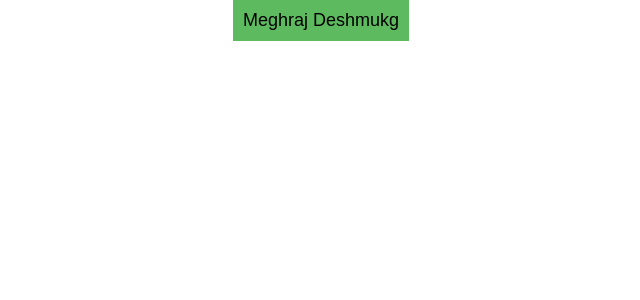
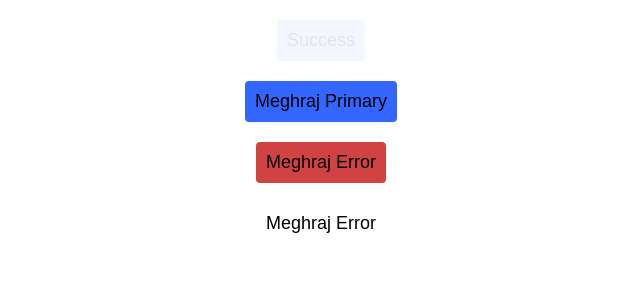
Before and after one commit to handsome-me/DashinglyUI, a React (Create React App) app: page / in a window 1280 px wide. Shown: the top 300 px of the page, without its empty margins (319-959 px from the left). Built offline with nearby package versions, Linux system fonts and the light colour scheme.

Commit message:
Theme is setup for buttons && mulitple styling properties added to stylesButton Obj _tested_Working

```diff
--- a/src/App.tsx
+++ b/src/App.tsx
@@ -5,8 +5,24 @@ import Button from './Button/Button';
 function App() {
   return (
     <div className="App">
-      <Button size="Large">
-        Meghraj Deshmukg
+      <br></br>
+      <Button variant='success' size="Large" disabled={true}>
+        Success
+      </Button>
+      <br></br>
+      <br></br>
+      <Button variant='primary' size="Large">
+        Meghraj Primary
+      </Button>
+      <br></br>
+      <br></br>
+      <Button variant='error' size="Large">
+        Meghraj Error
+      </Button>
+      <br></br>
+      <br></br>
+      <Button variant='normal' size="Large">
+        Meghraj Error
       </Button>
     </div>
   );
--- a/src/Button/Button.tsx
+++ b/src/Button/Button.tsx
@@ -3,7 +3,31 @@ import PropTypes from 'prop-types';
 import { css, cx,CSSStyleSheet } from '@emotion/css'
 import { JsxChild } from 'typescript';
 
+const Theme:any={
 
+    primary:{
+         normal:"#3366ff",
+        light:"#234cc7",
+        dark:"#082d9b"
+    },
+    error:{
+        normal:"#D14343",
+        light:"#bd3a3a",
+        dark:"#b51717"
+    },
+    success:{
+        normal:"#00d09c",
+        light:"#11a37e",
+        dark:"#19896c"
+    },
+    normal:{
+        normal:"white",
+        light:"snow",
+        dark:"#d5d5d5"
+    }
+
+
+}
 
 /**
  * Props type
@@ -11,6 +35,33 @@ import { JsxChild } from 'typescript';
  * size="large"|"small" | medium
  * childreen="react childreen"
  * disabled="";
+ *
+ * Desribe color Schema
+ * success or primary -
+ * {
+ *   color:#00d09c,
+ *    onHover#11a37e:,
+ * onACtive:#19896c,
+ * border:,
+ * }
+ * error{
+ *   color:'#D14343',
+ *   onHover:'#bd3a3a',
+ * onActive:'#b51717'
+ * }
+ * normal{
+ * color:white
+ * onHover:only border black
+ * onActive:'smoke or dark white'
+ * }
+ * primary{
+ *   color:'#3366ff',
+ * onHover:#234cc7,
+ * onActive:#082d9b,
+ * //transition: box-shadow 80ms ease-in-out;
+ * box shadow:0 0 0 2px #d6e0ff;
+}
+ * }
  */
 
  enum sizes{
@@ -35,33 +86,57 @@ import { JsxChild } from 'typescript';
     return sizesObj[size];
 
  }
+ function getBorderRadius(size:string){
 
-const styledButton=(size:sizes)=>{
+    const radius:any={
+        "Large":"4px",
+        "Small":"2px",
+        "XLarge":"6px"
+    }
+
+    return radius[size]
+ }
+
+const styledButton=(size:sizes,variant:any,disabled:boolean)=>{
 
     return css({
         ...getButtonSize(size),
        display:'inline-flex',
        padding:"10px",
        border:"none",
+       borderRadius:getBorderRadius(size),
+       transition:'box-shadow 70ms ease-in-out;',
     /**position is set relate bcz if user want to make thier content absolute and align inside button */
        position:"relative",
        cursor:'pointer',
-       backgroundColor:"#5eba5e",
+       backgroundColor:Theme[variant].normal,
        "&:hover":{
-        backgroundColor:'#359b35'
+        backgroundColor:Theme[variant].light
        },
        "&:active":{
+        boxShadow:'0 0 0 2px #d6e0ff',
       cursor:'pointer',
-      backgroundColor:'green',
-      outline:'2px solid ',
-      outlineStyle:"dotted",
-      outlineColor:'silver',
+      backgroundColor:Theme[variant].dark,
+      },
+      "&:focus":{
+        boxShadow:'0 0 0 2px #d6e0ff'
+      },
 
+      ":disabled":{
+        filter: "opacity(30%)",
+        cursor: "not-allowed",
+        PointerEvent: "none",
+        backgroundColor:" #D6E0FF",
+        borderColor: "#D6E0FF"
       }
+
 
     })
 
 }
+
+//filter: blur(5px);
+//opacity(30%)
 export const spacing = {
     none: 0,
     xxsmall: '4px',
@@ -90,11 +165,16 @@ const Default_Style = css({
 //   ,{size,childreen}:{size:any,childreen?:any}
 interface props{
     size:any,
-    children:any
+    children:any,
+    variant:string,
+    disabled?:boolean
 }
 const Button = (props:props) => {
+
+   const { disabled=false}=props;
+   console.log("dis",disabled)
     return (
-        <button className={styledButton(props.size)}>
+        <button disabled={disabled} className={styledButton(props.size,props.variant,disabled)}>
             {props.children}
         </button>
     );
```
